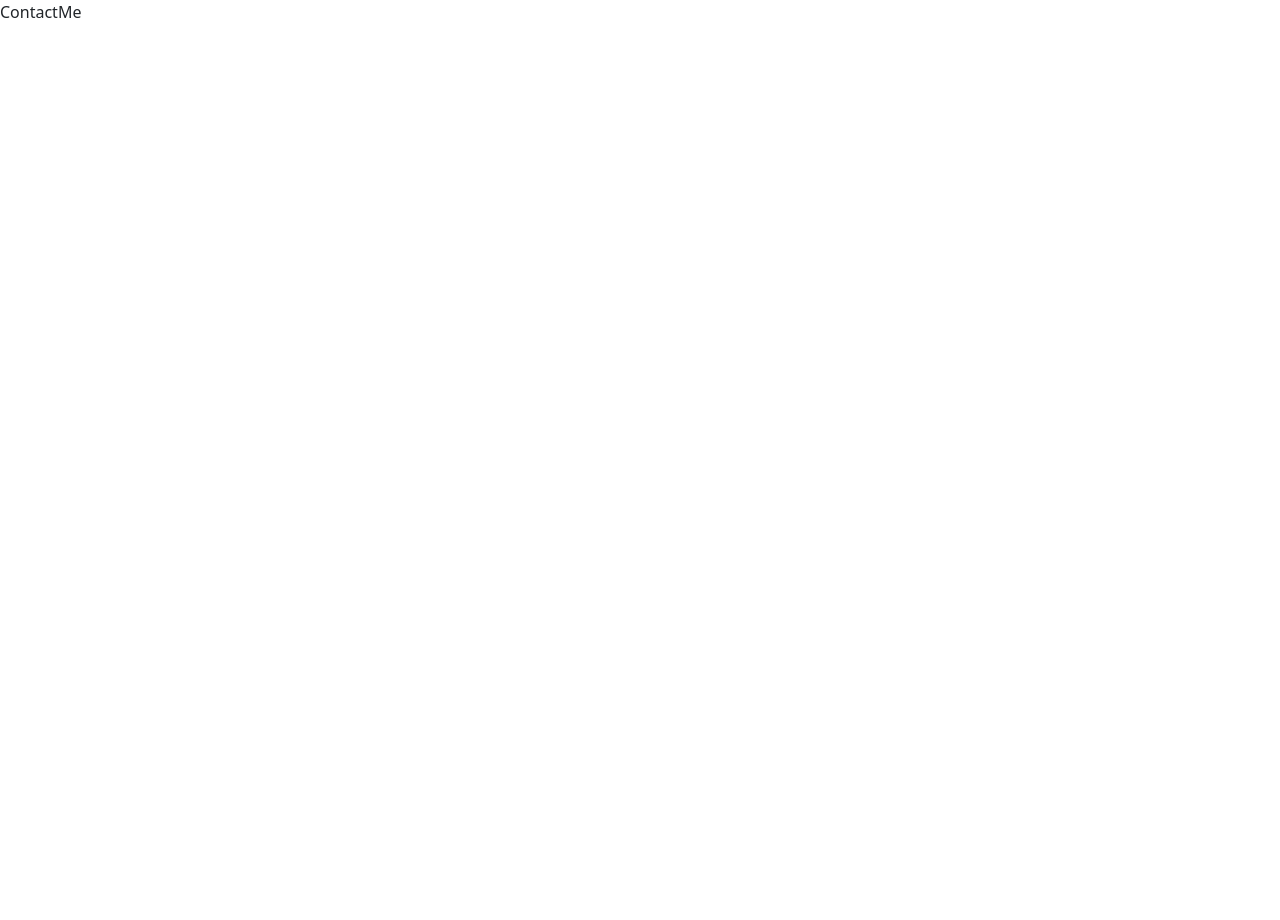
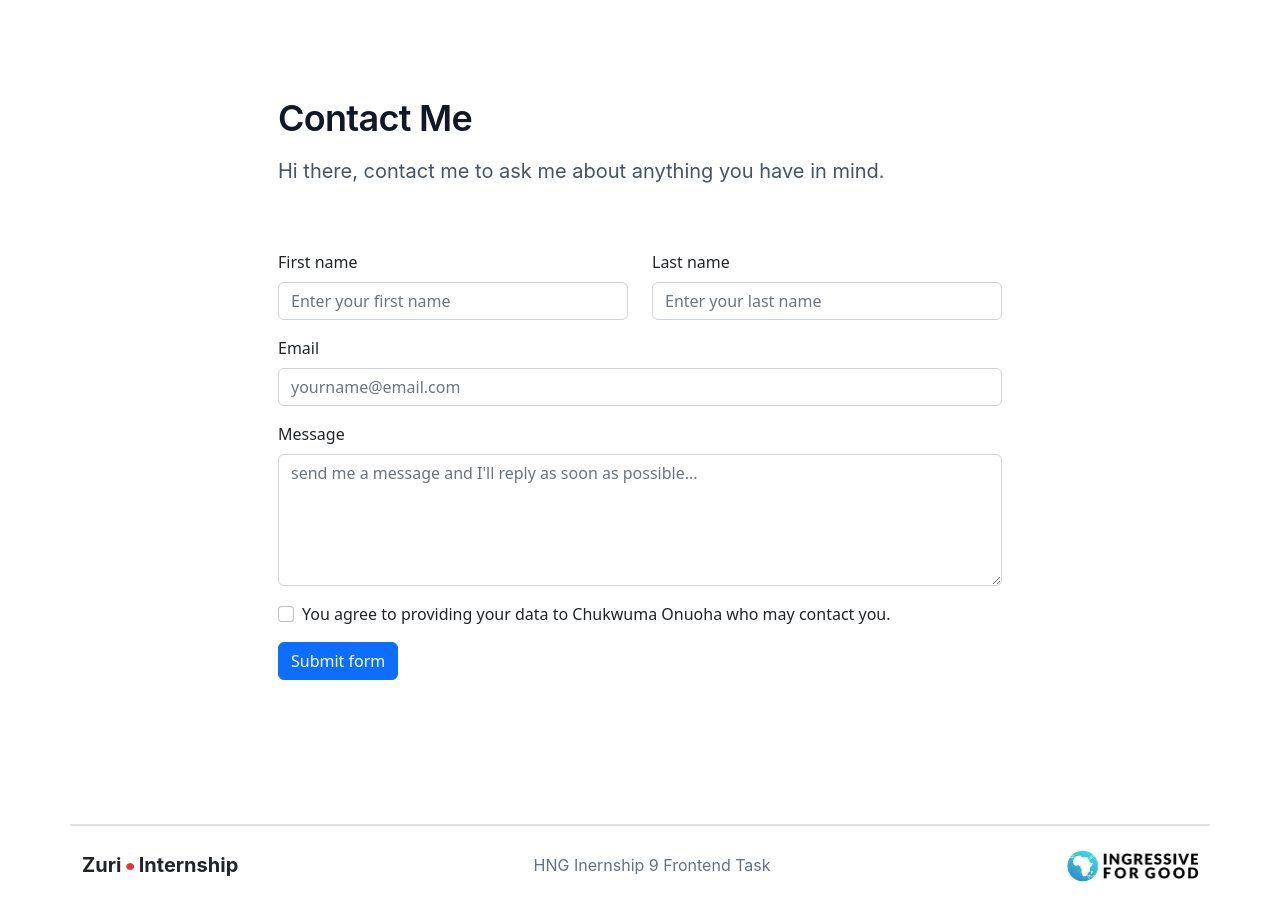
Before and after one commit to Virgold/linkTree, a React (Create React App) app: page /contact in a window 1280 px wide. Shown: the top 920 px of the page. Before the commit the page ends 800 px from the top, so only its background shows below. Built offline with nearby package versions, Linux system fonts and the light colour scheme.

Commit message:
complete form input and validation

```diff
--- a/src/App.css
+++ b/src/App.css
@@ -102,7 +102,7 @@
   font-style: normal;
   font-weight: 400;
   font-size: 16px;
-  line-height: 24px;
+  line-height: 30px;
   color: #667085;
 }
 
@@ -119,6 +119,33 @@
 #socialImg {
   width: 24px;
   height: 23.45px;
+}
+
+h3 {
+  height: 44px;
+  font-family: 'Inter';
+  font-style: normal;
+  font-weight: 600;
+  font-size: 36px;
+  line-height: 44px;
+  color: #101828;
+  letter-spacing: -0.02em;
+}
+
+p {
+  height: 30px;
+  font-family: 'Inter';
+  font-style: normal;
+  font-weight: 400;
+  font-size: 20px;
+  line-height: 30px;
+  color: #475467;
+}
+
+@media only screen and (min-width: 568px) {
+  .form {
+    width: 820px;
+  }
 }
 
 @media only screen and (max-width: 568px) {
--- a/src/components/Cards.jsx
+++ b/src/components/Cards.jsx
@@ -7,7 +7,7 @@ function Card({linkAddress,linkTitle,linkRef}) {
 
         <div className='d-grid gap-2'>
             <Button className='linkBtn' id={linkRef} size="lg">
-                <a style={{textDecoration:"none", color:"#101828"}} href={linkAddress}>
+                <a style={{textDecoration:"none", color:"#101828"}} href={linkAddress} target="_blank">
                 {linkTitle}
                 </a>
             </Button>
--- a/src/components/Footer.jsx
+++ b/src/components/Footer.jsx
@@ -5,7 +5,7 @@ import vector from '../assets/Vector.png'
 
 function Footer() {
     return (
-        <div className='d-md-flex flex-row justify-content-between align-items-self gap3 mt-5 py-4 d-none border-2 border-top'>
+        <div className='d-flex flex-column container flex-md-row justify-content-between align-items-self gap-3 mt-5 py-4 border-2 border-top'>
 
             <div className='mainText'>
                Zuri <span><img src={vector} alt="" id='vector'/></span> Internship
--- /dev/null
+++ b/src/components/Form.jsx
@@ -0,0 +1,92 @@
+import React, { useState } from 'react';
+import Button from 'react-bootstrap/Button';
+import Col from 'react-bootstrap/Col';
+import Form from 'react-bootstrap/Form';
+import InputGroup from 'react-bootstrap/InputGroup';
+import Row from 'react-bootstrap/Row';
+
+function FormData() {
+    const [validated, setValidated] = useState(false);
+
+    const handleSubmit = (event) => {
+        const form = event.currentTarget;
+        if (form.checkValidity() === false) {
+            event.preventDefault();
+            event.stopPropagation();
+        }
+
+        setValidated(true);
+    };
+
+    return (
+        <Form noValidate validated={validated} onSubmit={handleSubmit}>
+
+            <Row className="mb-3">
+
+                <Form.Group as={Col} md="6" controlId="validationCustom01">
+                    <Form.Label>First name</Form.Label>
+                    <Form.Control
+                        required
+                        type="text"
+                        placeholder="Enter your first name"
+                    />
+
+                    {/* <Form.Control.Feedback>Looks good!</Form.Control.Feedback> */}
+                </Form.Group>
+
+                <Form.Group as={Col} md="6" controlId="validationCustom02">
+                    <Form.Label>Last name</Form.Label>
+                    <Form.Control
+                        required
+                        type="text"
+                        placeholder="Enter your last name"
+                    />
+                    {/* <Form.Control.Feedback>Looks good!</Form.Control.Feedback> */}
+                </Form.Group>
+            </Row>
+
+            <Row className="mb-3">
+
+                <Form.Group as={Col} md="12" controlId="validationCustom03">
+                    <Form.Label>Email</Form.Label>
+                    <Form.Control type="text" placeholder="yourname@email.com" required />
+                    <Form.Control.Feedback type="invalid">
+                        Please provide a Valid email.
+                    </Form.Control.Feedback>
+                </Form.Group>
+
+            </Row>
+
+            <Row className="mb-3">
+
+                <Form.Group as={Col} md="12" controlId="validationCustom03">
+                    <Form.Label>Message</Form.Label>
+                    <Form.Control
+                        as="textarea"
+                        rows={3}
+                        placeholder="send me a message and I'll reply as soon as possible..."
+                        required
+                        style={{ height: '132px' }}/>
+                    <Form.Control.Feedback type="invalid">
+                        Please enter a message
+                    </Form.Control.Feedback>
+                </Form.Group>
+
+            </Row>
+
+            <Form.Group className="mb-3">
+                <Form.Check
+                    required
+                    label="You agree to providing your data to Chukwuma Onuoha who may contact you."
+                    // feedback="You must agree before submitting."
+                    feedbackType="invalid"
+                />
+            </Form.Group>
+
+            <Button type="submit">Submit form</Button>
+
+        </Form>
+    );
+}
+
+export default FormData
--- a/src/components/Workplace.jsx
+++ b/src/components/Workplace.jsx
@@ -4,7 +4,7 @@ import SocialImg from '../assets/Social icon.png'
 
 function Workplace() {
   return (
-    <div className='d-md-flex flex-row justify-content-center align-items-self gap-3 mt-3 mb-5 py-4 d-none'>
+    <div className='d-flex flex-row justify-content-center align-items-self gap-3 mt-3 mb-5 py-4'>
 
     <div className='Slack'>
        <a href=""><img src={SlackImg} alt="" id='slackImg'/> </a>
--- a/src/page/ContactMe.jsx
+++ b/src/page/ContactMe.jsx
@@ -1,9 +1,25 @@
 import React from 'react'
+import Footer from '../components/Footer'
+import FormData from '../components/Form'
 
 function ContactMe() {
-  return (
-    <div>ContactMe</div>
-  )
+    return (
+        <div className='py-5 d-flex flex-column gap-5 align-items-around'>
+
+            <div className='container form p-md-5 p-3'>
+                <header className='d-flex flex-column gap-2 mb-5'>
+                    <h3>Contact Me</h3>
+                    <p>Hi there, contact me to ask me about anything you have in mind.</p>
+                </header>
+                <FormData />
+            </div>
+
+            <div className='container-fluid'>
+                <Footer />
+            </div>
+
+        </div>
+    )
 }
 
 export default ContactMe
```
